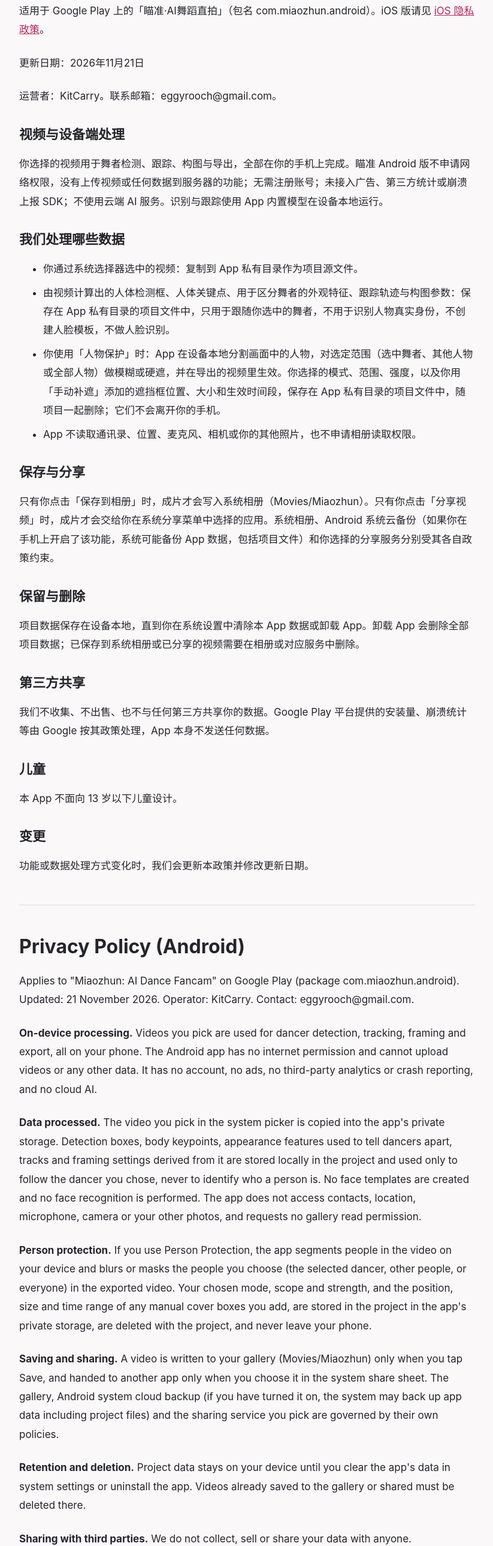
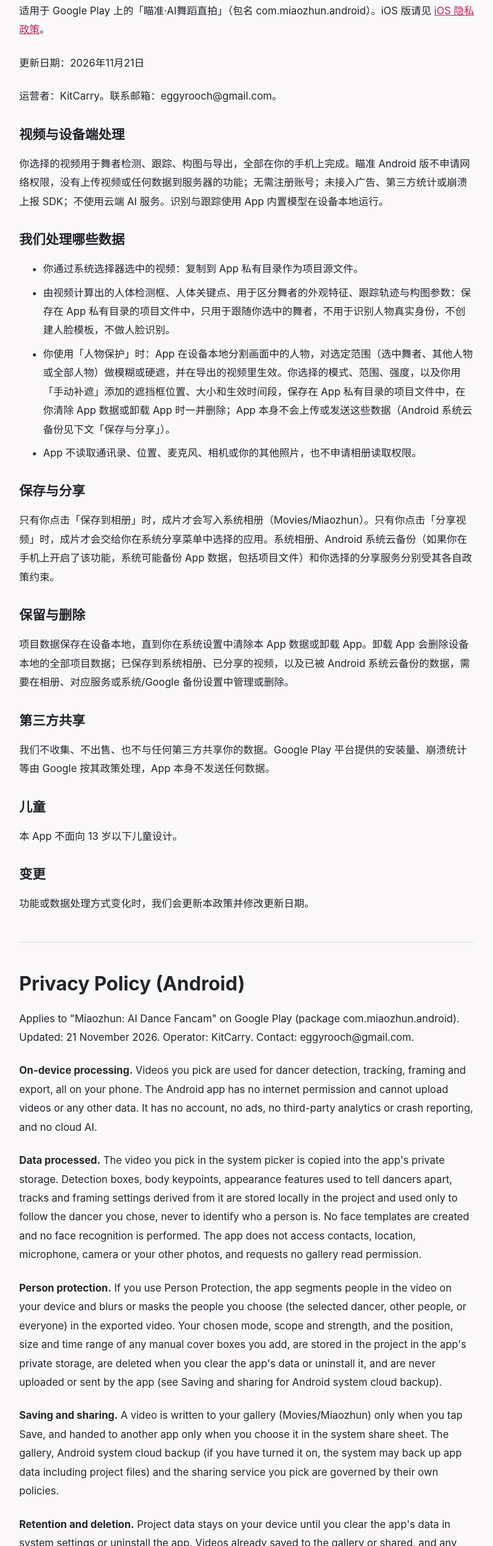
Before and after one commit to eggyrooch-blip/miaozhun-site, a plain HTML site: page privacy-android.html in a window 1280 px wide. Shown: the part 223-2800 px from the top of the page at 60% size, without its empty margins (228-1051 px from the left). Drawn offline with Linux system fonts and the light colour scheme.

Commit message:
privacy-android: fix deletion/backup wording per review

```diff
--- a/privacy-android.html
+++ b/privacy-android.html
@@ -22,7 +22,7 @@
   <ul>
     <li>你通过系统选择器选中的视频：复制到 App 私有目录作为项目源文件。</li>
     <li>由视频计算出的人体检测框、人体关键点、用于区分舞者的外观特征、跟踪轨迹与构图参数：保存在 App 私有目录的项目文件中，只用于跟随你选中的舞者，不用于识别人物真实身份，不创建人脸模板，不做人脸识别。</li>
-    <li>你使用「人物保护」时：App 在设备本地分割画面中的人物，对选定范围（选中舞者、其他人物或全部人物）做模糊或硬遮，并在导出的视频里生效。你选择的模式、范围、强度，以及你用「手动补遮」添加的遮挡框位置、大小和生效时间段，保存在 App 私有目录的项目文件中，随项目一起删除；它们不会离开你的手机。</li>
+    <li>你使用「人物保护」时：App 在设备本地分割画面中的人物，对选定范围（选中舞者、其他人物或全部人物）做模糊或硬遮，并在导出的视频里生效。你选择的模式、范围、强度，以及你用「手动补遮」添加的遮挡框位置、大小和生效时间段，保存在 App 私有目录的项目文件中，在你清除 App 数据或卸载 App 时一并删除；App 本身不会上传或发送这些数据（Android 系统云备份见下文「保存与分享」）。</li>
     <li>App 不读取通讯录、位置、麦克风、相机或你的其他照片，也不申请相册读取权限。</li>
   </ul>
 
@@ -30,7 +30,7 @@
   <p>只有你点击「保存到相册」时，成片才会写入系统相册（Movies/Miaozhun）。只有你点击「分享视频」时，成片才会交给你在系统分享菜单中选择的应用。系统相册、Android 系统云备份（如果你在手机上开启了该功能，系统可能备份 App 数据，包括项目文件）和你选择的分享服务分别受其各自政策约束。</p>
 
   <h2>保留与删除</h2>
-  <p>项目数据保存在设备本地，直到你在系统设置中清除本 App 数据或卸载 App。卸载 App 会删除全部项目数据；已保存到系统相册或已分享的视频需要在相册或对应服务中删除。</p>
+  <p>项目数据保存在设备本地，直到你在系统设置中清除本 App 数据或卸载 App。卸载 App 会删除设备本地的全部项目数据；已保存到系统相册、已分享的视频，以及已被 Android 系统云备份的数据，需要在相册、对应服务或系统/Google 备份设置中管理或删除。</p>
 
   <h2>第三方共享</h2>
   <p>我们不收集、不出售、也不与任何第三方共享你的数据。Google Play 平台提供的安装量、崩溃统计等由 Google 按其政策处理，App 本身不发送任何数据。</p>
@@ -47,9 +47,9 @@
   <p>Applies to "Miaozhun: AI Dance Fancam" on Google Play (package com.miaozhun.android). Updated: 21 November 2026. Operator: KitCarry. Contact: eggyrooch@gmail.com.</p>
   <p><strong>On-device processing.</strong> Videos you pick are used for dancer detection, tracking, framing and export, all on your phone. The Android app has no internet permission and cannot upload videos or any other data. It has no account, no ads, no third-party analytics or crash reporting, and no cloud AI.</p>
   <p><strong>Data processed.</strong> The video you pick in the system picker is copied into the app's private storage. Detection boxes, body keypoints, appearance features used to tell dancers apart, tracks and framing settings derived from it are stored locally in the project and used only to follow the dancer you chose, never to identify who a person is. No face templates are created and no face recognition is performed. The app does not access contacts, location, microphone, camera or your other photos, and requests no gallery read permission.</p>
-  <p><strong>Person protection.</strong> If you use Person Protection, the app segments people in the video on your device and blurs or masks the people you choose (the selected dancer, other people, or everyone) in the exported video. Your chosen mode, scope and strength, and the position, size and time range of any manual cover boxes you add, are stored in the project in the app's private storage, are deleted with the project, and never leave your phone.</p>
+  <p><strong>Person protection.</strong> If you use Person Protection, the app segments people in the video on your device and blurs or masks the people you choose (the selected dancer, other people, or everyone) in the exported video. Your chosen mode, scope and strength, and the position, size and time range of any manual cover boxes you add, are stored in the project in the app's private storage, are deleted when you clear the app's data or uninstall it, and are never uploaded or sent by the app (see Saving and sharing for Android system cloud backup).</p>
   <p><strong>Saving and sharing.</strong> A video is written to your gallery (Movies/Miaozhun) only when you tap Save, and handed to another app only when you choose it in the system share sheet. The gallery, Android system cloud backup (if you have turned it on, the system may back up app data including project files) and the sharing service you pick are governed by their own policies.</p>
-  <p><strong>Retention and deletion.</strong> Project data stays on your device until you clear the app's data in system settings or uninstall the app. Videos already saved to the gallery or shared must be deleted there.</p>
+  <p><strong>Retention and deletion.</strong> Project data stays on your device until you clear the app's data in system settings or uninstall the app. Videos already saved to the gallery or shared, and any data backed up by Android system cloud backup, must be managed or deleted there.</p>
   <p><strong>Sharing with third parties.</strong> We do not collect, sell or share your data with anyone.</p>
   <p><strong>Children.</strong> Not directed to children under 13.</p>
   <p><strong>Changes.</strong> We will update this page and its date when processing changes.</p>
```
Also changed, not shown: 3 other files.
